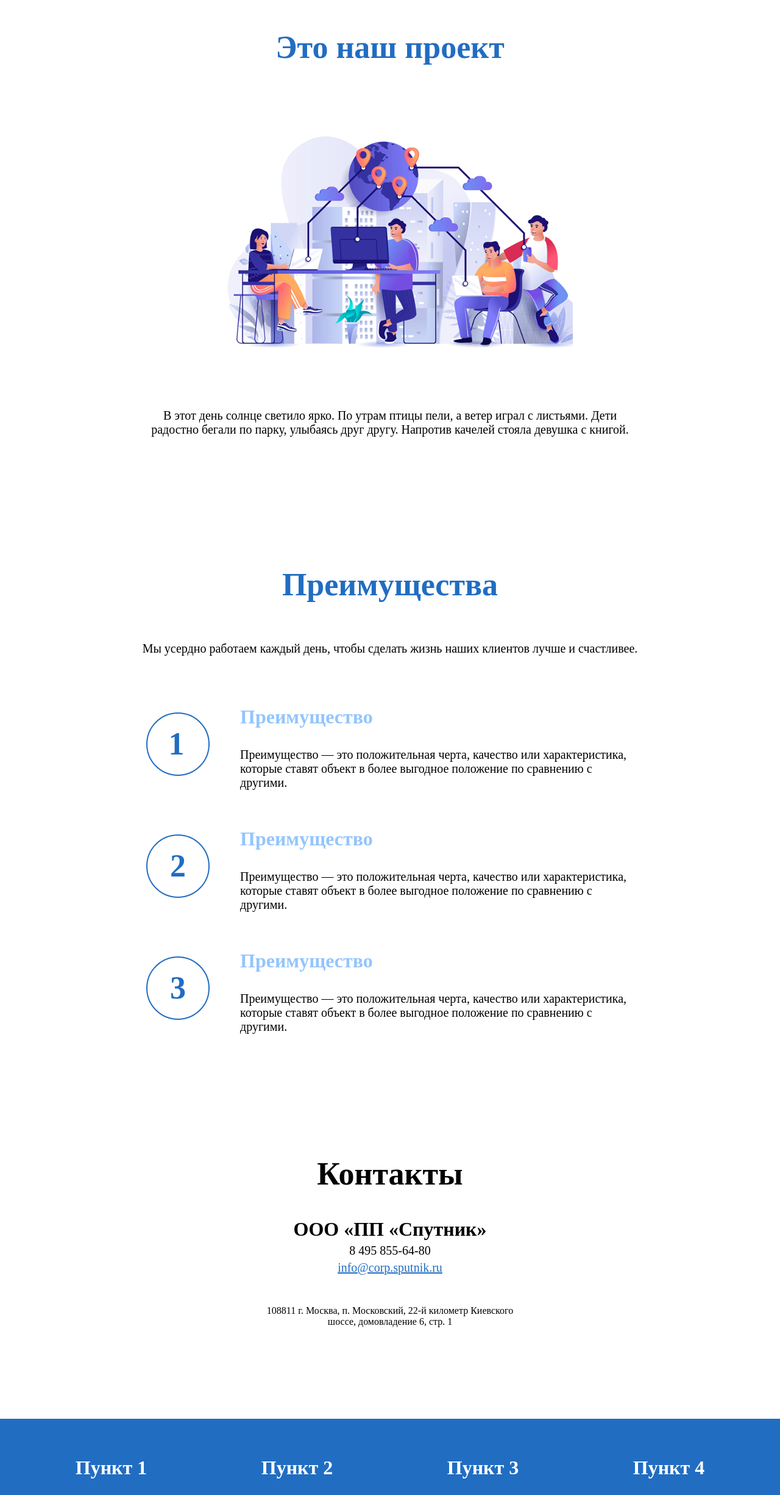
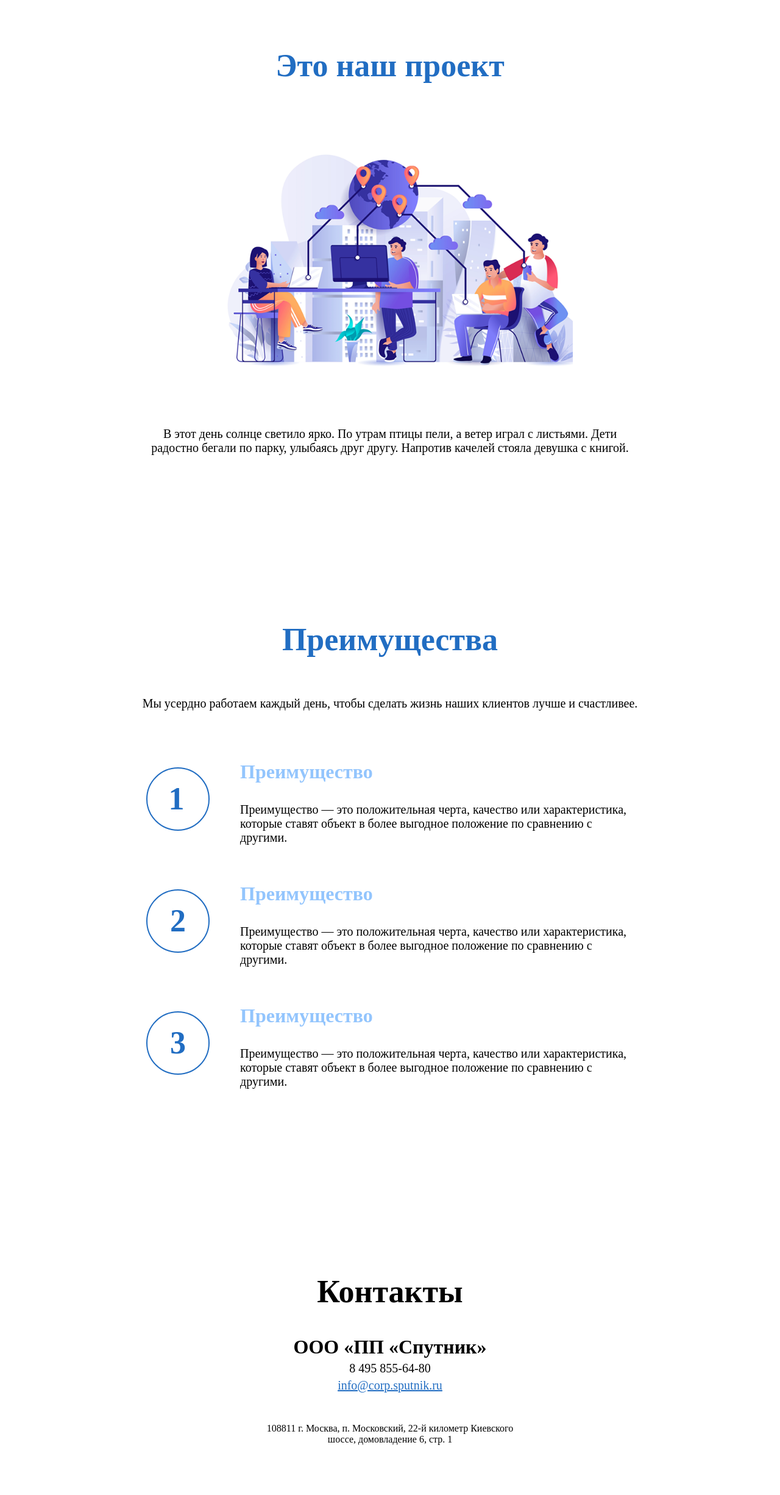
Before and after one commit to martynovappolina/sputnik-ui, a Vue app: page / in a window 1280 px wide. Shown: the part 2235-4686 px from the top of the page at 61% size. Built offline with nearby package versions, Linux system fonts and the light colour scheme; a web font is replaced by a local one.

Commit message:
update paddings

```diff
--- a/src/components/Contacts.vue
+++ b/src/components/Contacts.vue
@@ -40,7 +40,7 @@
     .contacts {
         text-align: center;
         margin: 150px auto;
-        padding: 0 30px;
+        padding: 30px;
         max-width: 450px;
 
         h3 {
--- a/src/components/NumberedList.vue
+++ b/src/components/NumberedList.vue
@@ -51,7 +51,8 @@
 
 <style lang='scss' scoped>
   .numbered-list {
-    padding: 0 30px;
+    padding: 30px;
+    max-width: 1200px;
     display: flex;
     flex-direction: column;
     align-items: center;
--- a/src/components/VerticalCardWithImageAndText.vue
+++ b/src/components/VerticalCardWithImageAndText.vue
@@ -33,7 +33,7 @@
         align-items: center;
         justify-content: center;
         text-align: center;
-        padding: 0 30px;
+        padding: 30px;
         max-width: 800px;
         margin: 150px auto;
 
```
